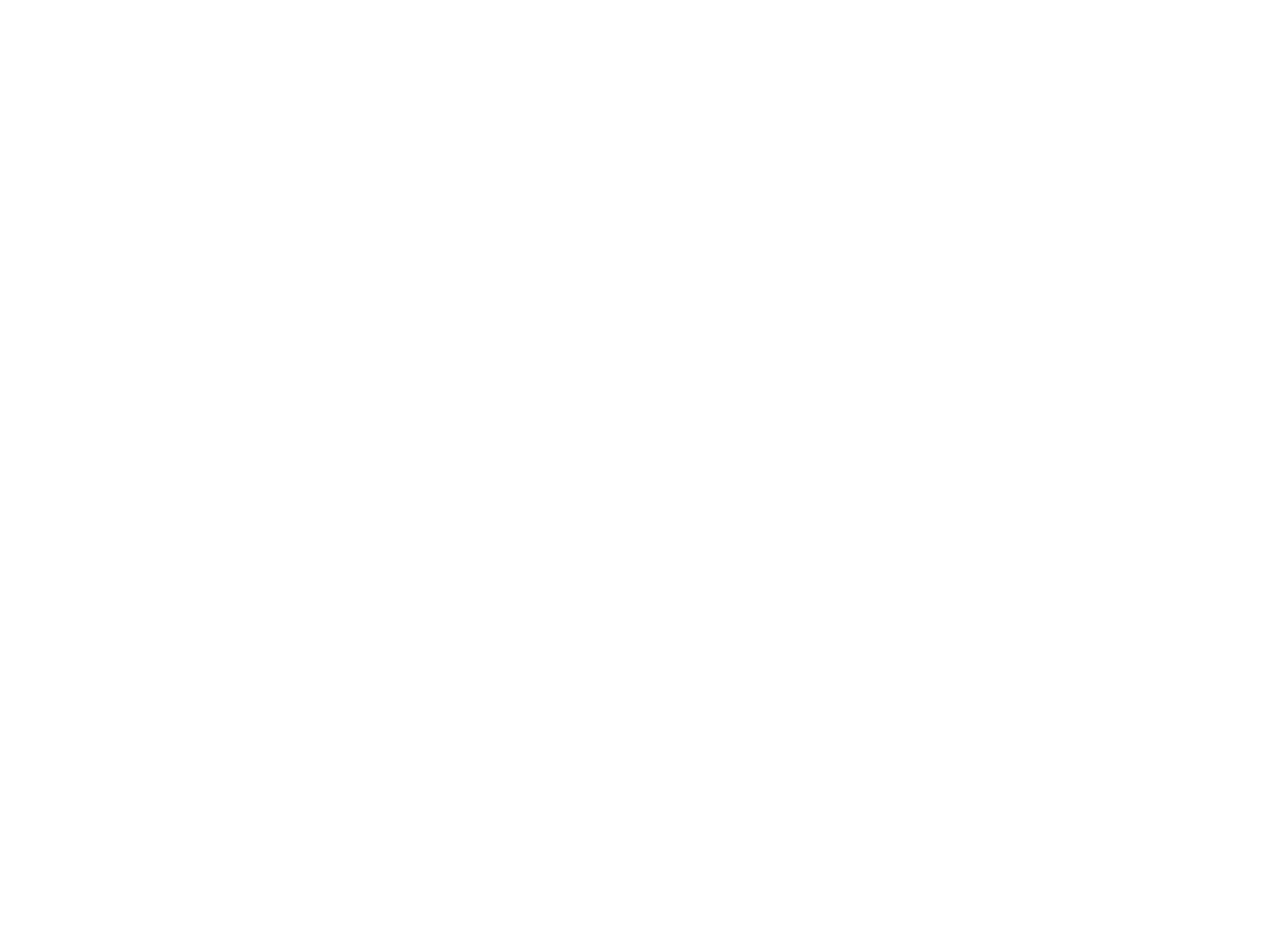
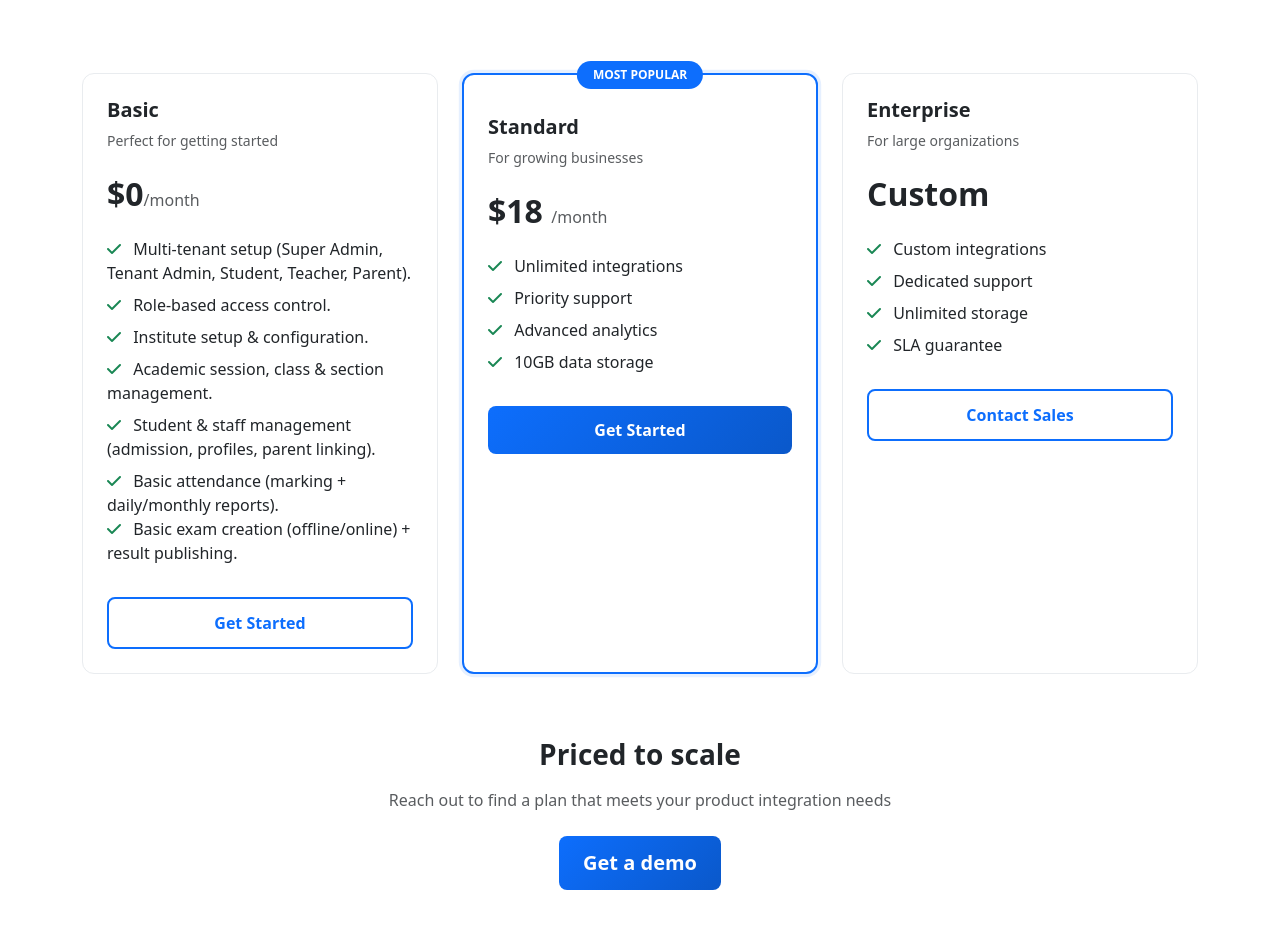
Before and after one commit to JMMAwais/TechDev, an Angular app: page /pricing in a window 1280 px wide. Shown: the part 405-1334 px from the top of the page. Before the commit the page ends 800 px from the top, so only its background shows below. Built offline with nearby package versions, Linux system fonts and the light colour scheme.

Commit message:
modified button

```diff
--- a/src/app/components/pricing/pricing.component.css
+++ b/src/app/components/pricing/pricing.component.css
@@ -76,10 +76,7 @@
     box-shadow: 0 0 0 0.2rem rgba(13, 110, 253, 0.1);
 }
 
-.card.border-primary {
-    border-width: 2px !important;
-}
-
+/* Button Styles */
 .btn {
     border-radius: 8px;
     font-weight: 600;
@@ -94,6 +91,18 @@
 
 .btn-primary:hover {
     background: linear-gradient(135deg, #0a58ca 0%, #084298 100%);
+    transform: translateY(-2px);
+}
+
+.btn-outline-primary {
+    border: 2px solid #0d6efd;
+    color: #0d6efd;
+    background: transparent;
+}
+
+.btn-outline-primary:hover {
+    background: #0d6efd;
+    color: white;
     transform: translateY(-2px);
 }
 
--- a/src/app/components/pricing/pricing.component.html
+++ b/src/app/components/pricing/pricing.component.html
@@ -64,3 +64,159 @@
         </div>
       </div>
     </div>
+
+    <!-- Pricing Cards -->
+    <div class="row justify-content-center mt-5 g-4">
+      <!-- Basic Plan -->
+      <div class="col-md-6 col-lg-4">
+        <div class="card pricing-card h-100"
+             [class.selected]="selectedCard === 'basic'"
+             (click)="selectCard('basic')">
+          <div class="card-body p-4">
+            <h3 class="card-title h5 fw-bold">Basic</h3>
+            <p class="card-text text-muted small">Perfect for getting started</p>
+
+            <div class="my-4">
+              <span class="h2 fw-bold text-dark">$0</span>
+              <span class="text-muted">/month</span>
+            </div>
+
+            <ul class="list-unstyled">
+              <li class="mb-2">
+                <i class="fas fa-check text-success me-2"></i>
+                Multi-tenant setup (Super Admin, Tenant Admin, Student, Teacher, Parent).
+              </li>
+              <li class="mb-2">
+                <i class="fas fa-check text-success me-2"></i>
+                Role-based access control.
+              </li>
+              <li class="mb-2">
+                <i class="fas fa-check text-success me-2"></i>
+                Institute setup & configuration.
+              </li>
+               <li class="mb-2">
+                <i class="fas fa-check text-success me-2"></i>
+                Academic session, class & section management.
+              </li>
+               <li class="mb-2">
+                <i class="fas fa-check text-success me-2"></i>
+                Student & staff management (admission, profiles, parent linking).
+              </li>
+              <li>
+                <i class="fas fa-check text-success me-2"></i>
+                Basic attendance (marking + daily/monthly reports).
+              </li>
+              <li>
+                <i class="fas fa-check text-success me-2"></i>
+                Basic exam creation (offline/online) + result publishing.
+              </li>
+            </ul>
+
+            <button class="btn w-100 mt-3"
+                    [class.btn-primary]="selectedCard === 'basic'"
+                    [class.btn-outline-primary]="selectedCard !== 'basic'">
+              Get Started
+            </button>
+          </div>
+        </div>
+      </div>
+
+      <!-- Standard Plan (Featured) -->
+      <div class="col-md-6 col-lg-4">
+        <div class="card pricing-card h-100"
+             [class.selected]="selectedCard === 'standard'"
+             (click)="selectCard('standard')">
+          <div class="card-body p-4 position-relative">
+            <span class="badge bg-primary position-absolute top-0 start-50 translate-middle px-3 py-2">MOST POPULAR</span>
+
+            <h3 class="card-title h5 fw-bold mt-3">Standard</h3>
+            <p class="card-text text-muted small">For growing businesses</p>
+
+            <div class="my-4">
+              <span class="h2 fw-bold text-dark">
+                {{ isAnnual ? '$15' : '$18' }}
+              </span>
+              <span class="text-muted">/month</span>
+            </div>
+
+            <ul class="list-unstyled">
+              <li class="mb-2">
+                <i class="fas fa-check text-success me-2"></i>
+                Unlimited integrations
+              </li>
+              <li class="mb-2">
+                <i class="fas fa-check text-success me-2"></i>
+                Priority support
+              </li>
+              <li class="mb-2">
+                <i class="fas fa-check text-success me-2"></i>
+                Advanced analytics
+              </li>
+              <li class="mb-2">
+                <i class="fas fa-check text-success me-2"></i>
+                10GB data storage
+              </li>
+            </ul>
+
+            <button class="btn w-100 mt-3"
+                    [class.btn-primary]="selectedCard === 'standard'"
+                    [class.btn-outline-primary]="selectedCard !== 'standard'">
+              Get Started
+            </button>
+          </div>
+        </div>
+      </div>
+
+      <!-- Enterprise Plan -->
+      <div class="col-md-6 col-lg-4">
+        <div class="card pricing-card h-100"
+             [class.selected]="selectedCard === 'enterprise'"
+             (click)="selectCard('enterprise')">
+          <div class="card-body p-4">
+            <h3 class="card-title h5 fw-bold">Enterprise</h3>
+            <p class="card-text text-muted small">For large organizations</p>
+
+            <div class="my-4">
+              <span class="h2 fw-bold text-dark">Custom</span>
+            </div>
+
+            <ul class="list-unstyled">
+              <li class="mb-2">
+                <i class="fas fa-check text-success me-2"></i>
+                Custom integrations
+              </li>
+              <li class="mb-2">
+                <i class="fas fa-check text-success me-2"></i>
+                Dedicated support
+              </li>
+              <li class="mb-2">
+                <i class="fas fa-check text-success me-2"></i>
+                Unlimited storage
+              </li>
+              <li class="mb-2">
+                <i class="fas fa-check text-success me-2"></i>
+                SLA guarantee
+              </li>
+            </ul>
+
+            <button class="btn w-100 mt-3"
+                    [class.btn-primary]="selectedCard === 'enterprise'"
+                    [class.btn-outline-primary]="selectedCard !== 'enterprise'">
+              Contact Sales
+            </button>
+          </div>
+        </div>
+      </div>
+    </div>
+
+    <!-- Bottom Section -->
+    <div class="row justify-content-center mt-8">
+      <div class="col-lg-8 text-center">
+        <h2 class="h3 fw-bold text-dark mb-3">Priced to scale</h2>
+        <p class="text-muted mb-4">Reach out to find a plan that meets your product integration needs</p>
+
+        <button class="btn btn-primary btn-lg mb-5">Get a demo</button>
+      </div>
+    </div>
+  </div>
+</div>
--- a/src/app/components/pricing/pricing.component.ts
+++ b/src/app/components/pricing/pricing.component.ts
@@ -9,9 +9,14 @@
   styleUrls: ['./pricing.component.css']
 })
 export class PricingComponent {
+  selectedCard: string = 'standard'; // Default selected card
   isAnnual: boolean = false;
 
-  toggleBilling() {
+  selectCard(cardType: string): void {
+    this.selectedCard = cardType;
+  }
+
+  toggleBilling(): void {
     this.isAnnual = !this.isAnnual;
   }
 }
```
